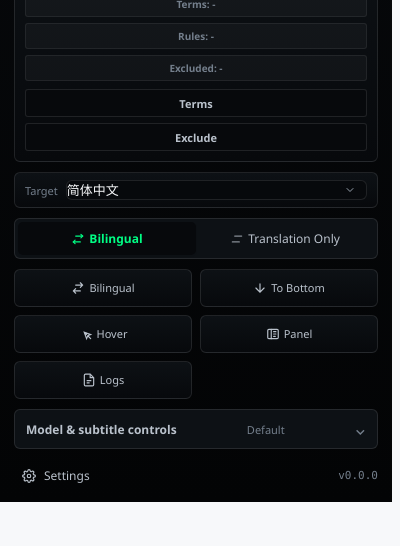
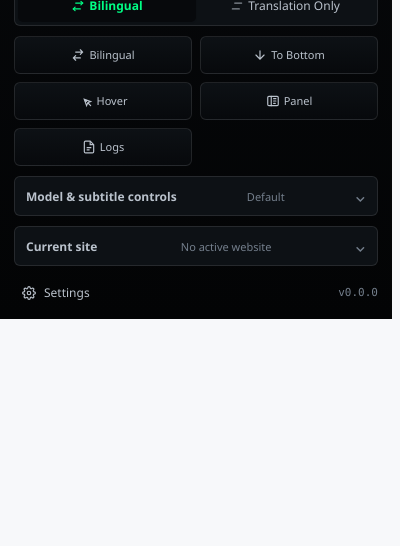
Before and after one commit to aoxzh/wisemon-translate, a browser extension: page popup.html in a window 400 px wide. Shown: the part 298-844 px from the top of the page. Drawn offline with Linux system fonts and the light colour scheme.

Commit message:
Collapse current site popup panel

```diff
--- a/popup.css
+++ b/popup.css
@@ -381,17 +381,54 @@
 }
 
 .pop-site-card {
+  background: var(--s-1);
+  border: 1px solid var(--border-default);
+  border-radius: var(--r-sm);
+  overflow: hidden;
+}
+
+.pop-site-card.is-disabled summary {
+  opacity: 0.72;
+}
+
+.pop-site-card summary {
+  min-height: 38px;
+  display: flex;
+  align-items: center;
+  justify-content: space-between;
+  gap: 10px;
+  padding: 0 11px;
+  cursor: pointer;
+  color: var(--text-secondary);
+  font-size: var(--font-size-sm);
+  font-weight: var(--font-weight-semibold);
+  list-style: none;
+}
+
+.pop-site-card summary::-webkit-details-marker {
+  display: none;
+}
+
+.pop-site-card summary::after {
+  content: "⌄";
+  color: var(--text-muted);
+  font-size: 14px;
+  flex-shrink: 0;
+}
+
+.pop-site-card[open] summary {
+  border-bottom: 1px solid var(--border-subtle);
+}
+
+.pop-site-card[open] summary::after {
+  transform: rotate(180deg);
+}
+
+.pop-site-body {
   display: flex;
   flex-direction: column;
-  gap: 7px;
-  background: linear-gradient(180deg, var(--s-1), var(--s-2));
-  border: 1px solid var(--border-default);
-  border-radius: var(--r-sm);
+  gap: 8px;
   padding: 10px;
-}
-
-.pop-site-card.is-disabled {
-  opacity: 0.72;
 }
 
 .pop-site-title {
@@ -413,7 +450,7 @@
 .pop-site-status {
   display: grid;
   grid-template-columns: repeat(3, minmax(0, 1fr));
-  gap: 6px;
+  gap: 5px;
 }
 
 .pop-site-row {
@@ -424,7 +461,7 @@
 }
 
 .pop-site-chip {
-  min-height: 26px;
+  min-height: 24px;
   display: inline-flex;
   align-items: center;
   justify-content: center;
--- a/popup.html
+++ b/popup.html
@@ -54,27 +54,6 @@
     <div class="pop-insight">
       <span class="pop-insight-label" data-i18n="label_health">Health</span>
       <strong id="provider-health">-</strong>
-    </div>
-  </div>
-
-  <div class="pop-site-card" id="site-card">
-    <div class="pop-card-head">
-      <div class="pop-site-title">
-        <strong>Current site</strong>
-        <span id="site-host">No active website</span>
-      </div>
-      <button id="open-site-settings" class="pop-mini-btn" title="Open site settings">Manage</button>
-    </div>
-    <div class="pop-site-row">
-      <div class="pop-site-status">
-        <span class="pop-site-chip" id="site-terms-chip">Terms: -</span>
-        <span class="pop-site-chip" id="site-rules-chip">Rules: -</span>
-        <span class="pop-site-chip" id="site-excluded-chip">Excluded: -</span>
-      </div>
-      <div class="pop-site-actions">
-        <button id="add-site-terms" class="pop-mini-btn">Terms</button>
-        <button id="exclude-site" class="pop-mini-btn">Exclude</button>
-      </div>
     </div>
   </div>
 
@@ -209,6 +188,30 @@
     </div>
   </details>
 
+  <details class="pop-site-card" id="site-card">
+    <summary>
+      <span>Current site</span>
+      <span class="pop-advanced-meta" id="site-host">No active website</span>
+    </summary>
+    <div class="pop-site-body">
+      <div class="pop-card-head">
+        <strong>Site controls</strong>
+        <button id="open-site-settings" class="pop-mini-btn" title="Open site settings">Manage</button>
+      </div>
+      <div class="pop-site-row">
+        <div class="pop-site-status">
+          <span class="pop-site-chip" id="site-terms-chip">Terms: -</span>
+          <span class="pop-site-chip" id="site-rules-chip">Rules: -</span>
+          <span class="pop-site-chip" id="site-excluded-chip">Excluded: -</span>
+        </div>
+        <div class="pop-site-actions">
+          <button id="add-site-terms" class="pop-mini-btn">Terms</button>
+          <button id="exclude-site" class="pop-mini-btn">Exclude</button>
+        </div>
+      </div>
+    </div>
+  </details>
+
   <!-- ===== SHORTCUTS (clickable) ===== -->
   <div class="pop-shortcuts hidden" id="shortcuts-bar">
     <button class="pop-shortcut-btn" id="sc-translate-btn" title="Click to change in browser settings">
```
